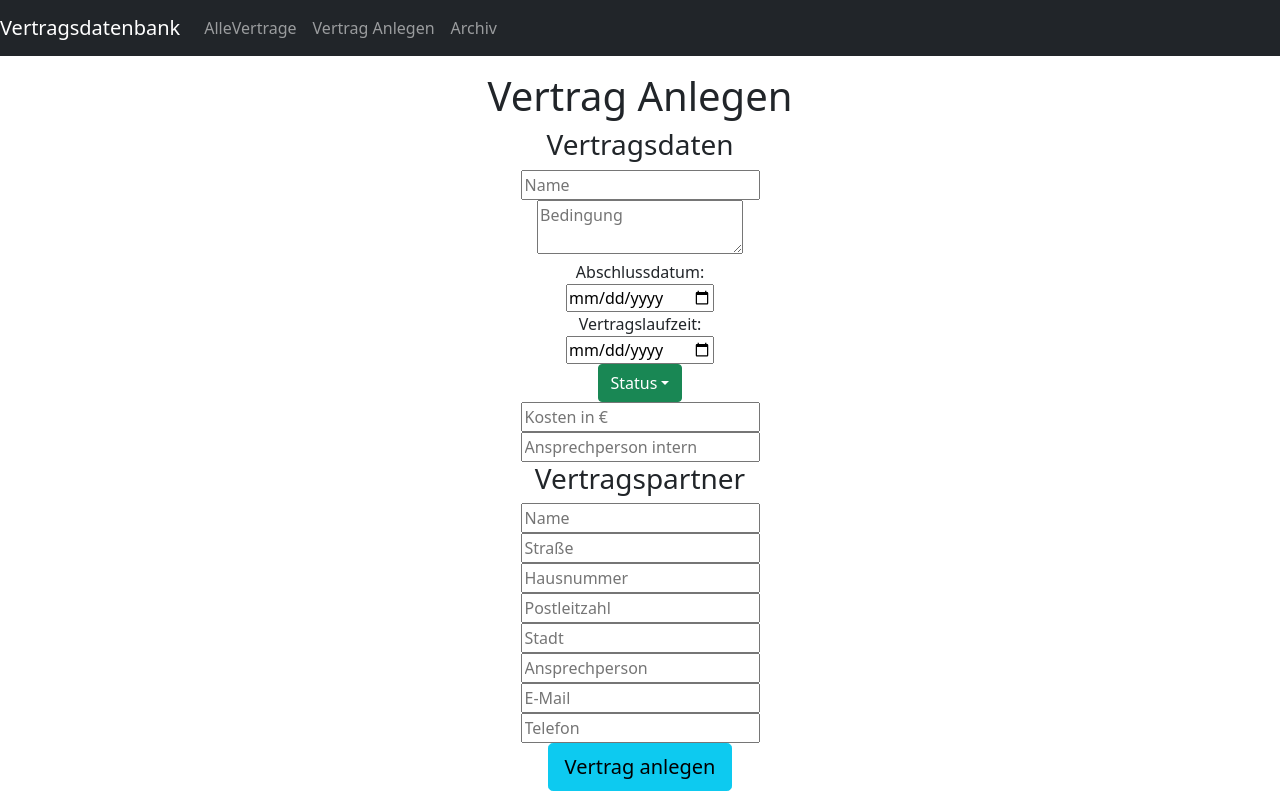
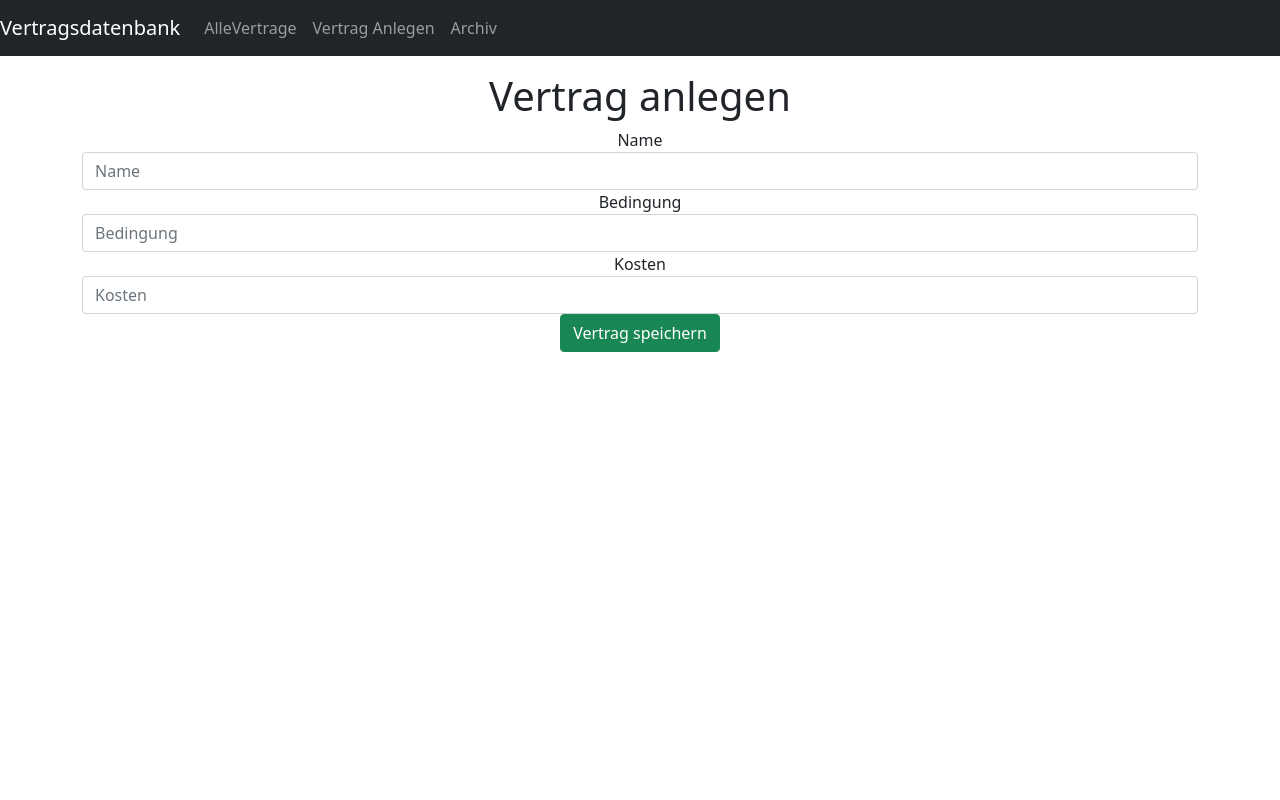
Before and after one commit to Henriette-Wien/Vertragsdatenbank, a React (Create React App) app in the folder src/frontendvertragsdatenbank/: page /add in a window 1280 px wide. Built offline with nearby package versions, Linux system fonts and the light colour scheme.

Commit message:
Vertrag anlegen

```diff
--- a/src/frontendvertragsdatenbank/src/components/VertragAnlegen.jsx
+++ b/src/frontendvertragsdatenbank/src/components/VertragAnlegen.jsx
@@ -1,8 +1,182 @@
-import React, {useState} from 'react';
+import React, {useState, Component} from 'react';
 import axios from "axios";
 import {Dropdown} from 'react-bootstrap';
 
+import VertragService from "../services/vertrag.service";
 
+export default class VertragAnlegen extends Component {
+    constructor(props) {
+        super(props);
+        this.onChangeName = this.onChangeName.bind(this);
+        this.onChangeKosten = this.onChangeKosten.bind(this);
+        this.onChangeBedingung = this.onChangeBedingung.bind(this);
+        this.onChangeAnsprechperson = this.onChangeAnsprechperson.bind(this);
+        this.saveVertrag = this.saveVertrag.bind(this);
+        this.newVertrag = this.newVertrag.bind(this);
+
+        this.state = {
+            name: '',
+            bedingung: '',
+            kosten: '',
+            ansprechperson: "",
+            vertragspartnerName: "",
+            vertragspartnerStrasse: "",
+            vertragspartnerHausnummer: "",
+            vertragspartnerPostleitzahl: "",
+            vertragspartnerStadt: "",
+            ansprechpartner: "",
+            email: "",
+            telefon: "",
+            submitted: false
+
+            /*id: null,
+            title: "",
+            description: "",
+            published: false,
+
+            submitted: false
+             */
+        };
+    }
+
+    onChangeName(e) {
+        this.setState({
+            name: e.target.value
+        });
+    }
+
+    onChangeBedingung(e) {
+        this.setState({
+            bedingung: e.target.value
+        });
+    }
+
+    onChangeKosten(e) {
+        this.setState({
+            kosten: e.target.value
+        });
+    }
+
+    onChangeAnsprechperson(e) {
+        this.setState({
+            ansprechperson: e.target.value
+        });
+    }
+
+    saveVertrag() {
+        var data = {
+            name: this.state.name,
+            bedingung: this.state.bedingung,
+            kosten: this.state.kosten,
+            ansprechperson: this.state.ansprechperson
+        };
+
+        VertragService.create(data)
+            .then(response => {
+                this.setState({
+                    id: response.data.id,
+                    name: response.data.name,
+                    bedingung: response.data.bedingung,
+                    kosten: response.data.kosten,
+                    ansprechperson: response.data.ansprechperson,
+                    published: response.data.published,
+
+                    submitted: true
+                });
+                console.log(response.data);
+            })
+            .catch(e => {
+                console.log(e);
+            });
+    }
+
+    newVertrag() {
+        this.setState({
+            id: null,
+            name: '',
+            bedingung: '',
+            kosten: '',
+            ansprechperson: "",
+            vertragspartnerName: "",
+            vertragspartnerStrasse: "",
+            vertragspartnerHausnummer: "",
+            vertragspartnerPostleitzahl: "",
+            vertragspartnerStadt: "",
+            ansprechpartner: "",
+            email: "",
+            telefon: "",
+            submitted: false
+        });
+    }
+
+    render() {
+        return (
+
+            <div className="submit-form">
+                {this.state.submitted ? (
+                    <div>
+                        <h4>You submitted successfully!</h4>
+                        <button className="btn btn-success" onClick={this.newVertrag}>
+                            Neuen Vertrag
+                        </button>
+                    </div>
+                ) : (
+                    <div>
+                        <h1>Vertrag anlegen</h1>
+                        <div className="form-group">
+                            <label htmlFor="title">Name</label>
+                            <input
+                                type="text"
+                                className="form-control"
+                                id="name"
+                                required
+                                value={this.state.name}
+                                onChange={this.onChangeName}
+                                name="name"
+                                placeholder="Name"
+                            />
+                        </div>
+
+                        <div className="form-group">
+                            <label htmlFor="bedingung">Bedingung</label>
+                            <input
+                                type="textarea"
+                                className="form-control"
+                                id="bedingung"
+                                required
+                                value={this.state.bedingung}
+                                onChange={this.onChangeBedingung}
+                                name="bedingung"
+                                placeholder="Bedingung"
+                            />
+                        </div>
+
+                        <div className="form-group">
+                            <label htmlFor="kosten">Kosten</label>
+                            <input
+                                type="textarea"
+                                className="form-control"
+                                id="kosten"
+                                required
+                                value={this.state.kosten}
+                                onChange={this.onChangeKosten}
+                                name="kosten"
+                                placeholder="Kosten"
+                            />
+                        </div>
+
+                        <button onClick={this.saveVertrag} className="btn btn-success">
+                            Vertrag speichern
+                        </button>
+                    </div>
+                )}
+            </div>
+        );
+    }
+}
+
+
+/*
 function VertragAnlegen() {
     const [input, setInput] = useState({
         name: '',
@@ -111,5 +285,4 @@ function VertragAnlegen() {
         </div>
     )
 }
-
-export default VertragAnlegen;
+*/
--- a/src/frontendvertragsdatenbank/src/services/vertrag.service.js
+++ b/src/frontendvertragsdatenbank/src/services/vertrag.service.js
@@ -1,6 +1,6 @@
 import http from "../http-common";
 
-class VertragDataService {
+class VertragService {
     getAll() {
         return http.get("/vertrag");
     }
@@ -22,4 +22,4 @@ class VertragDataService {
     }
 }
 
-export default new VertragDataService();
+export default new VertragService();
```
